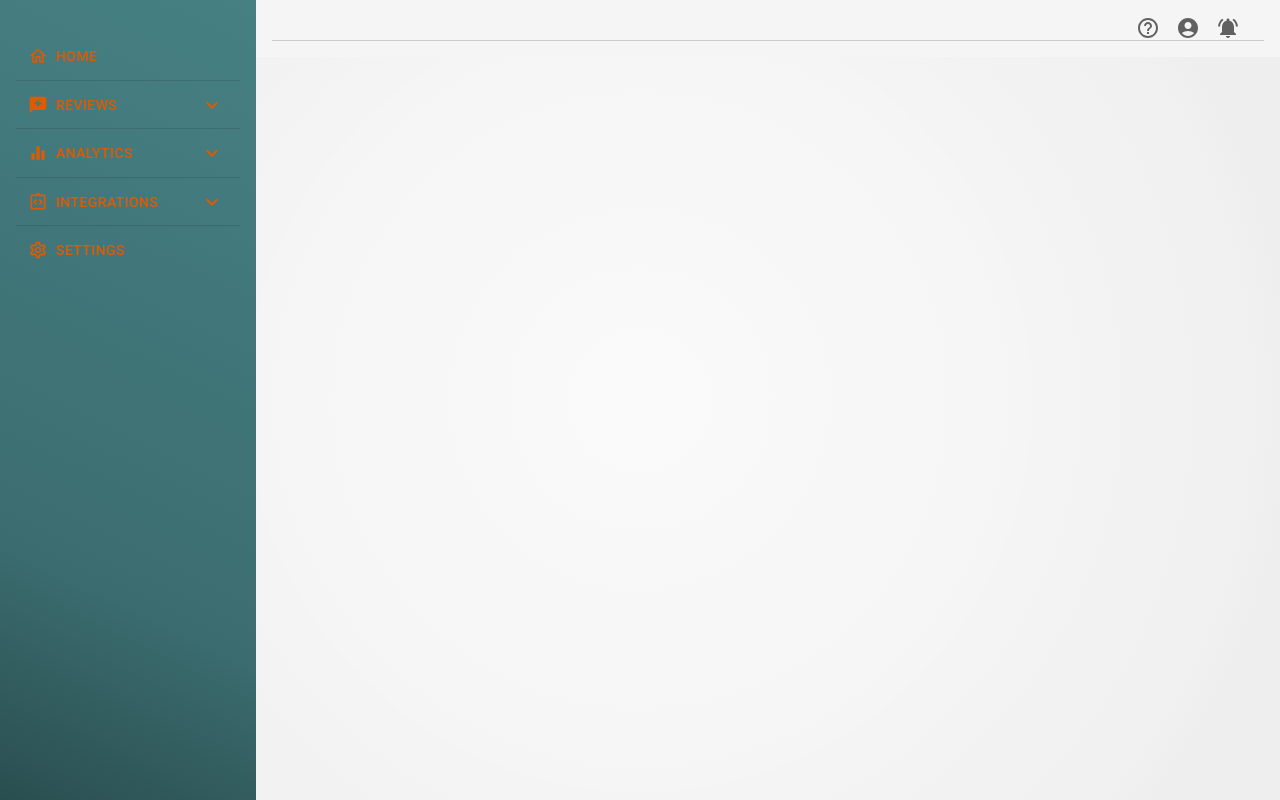
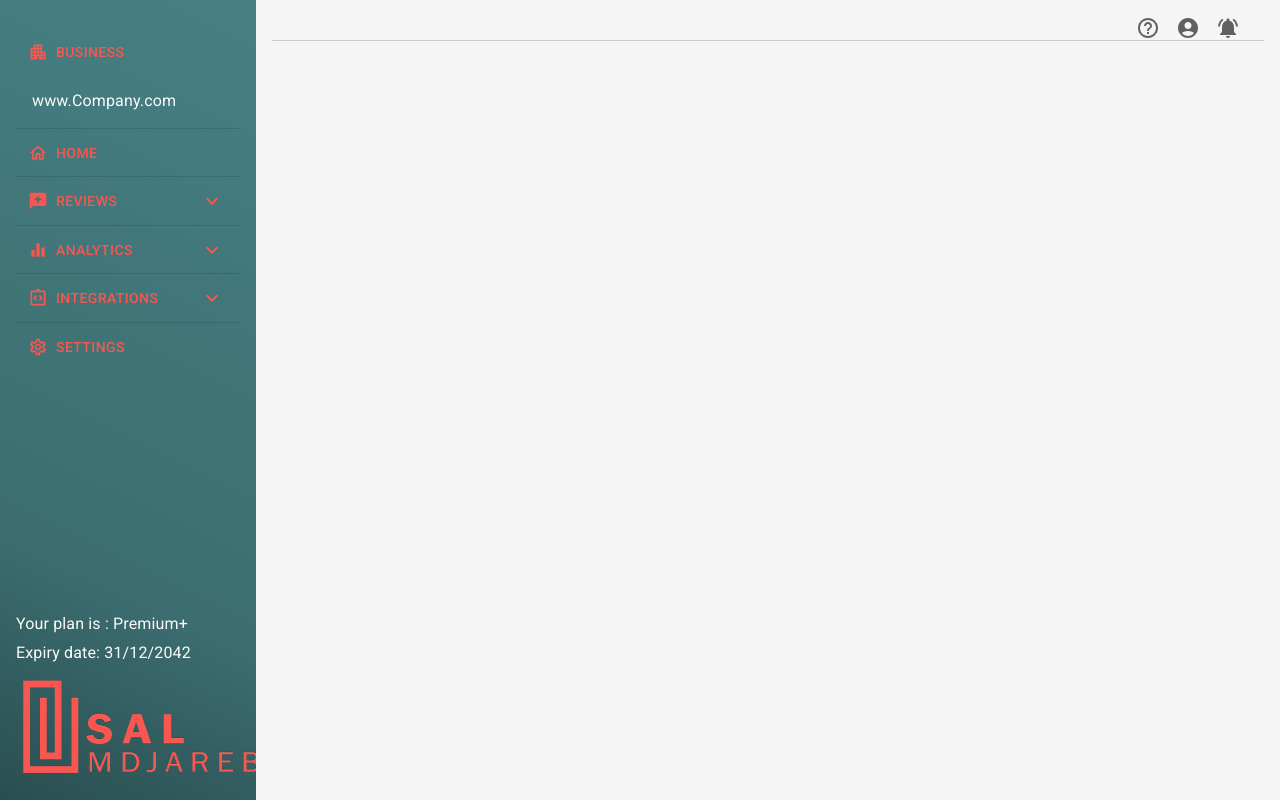
Before and after one commit to BahaniBillel/salmdjareb, a React (Create React App) app: page /dashboard/1 in a window 1280 px wide. Built offline with nearby package versions, Linux system fonts and the light colour scheme.

Commit message:
fixing dashboard

```diff
--- a/package.json
+++ b/package.json
@@ -8,11 +8,13 @@
     "@material-ui/core": "^4.12.3",
     "@material-ui/icons": "^4.11.2",
     "@mui/icons-material": "^5.4.2",
+    "@mui/lab": "^5.0.0-alpha.75",
     "@mui/material": "^5.3.1",
     "@testing-library/jest-dom": "^5.16.1",
     "@testing-library/react": "^12.1.2",
     "@testing-library/user-event": "^13.5.0",
     "chart.js": "^3.7.1",
+    "faker": "^6.6.6",
     "firebase": "^9.6.10",
     "framer-motion": "^6.2.8",
     "gsap": "^3.9.1",
@@ -52,6 +54,7 @@
     ]
   },
   "devDependencies": {
+    "@faker-js/faker": "^6.1.1",
     "gh-pages": "^3.2.3"
   }
 }
--- a/src/components/Drawer.jsx
+++ b/src/components/Drawer.jsx
@@ -1,4 +1,4 @@
-import React, { useEffect, useState } from "react";
+import React, { useEffect, useState } from 'react';
 import {
   Container,
   makeStyles,
@@ -9,46 +9,49 @@ import {
   ListItemText,
   ListItem,
   Button,
-} from "@material-ui/core";
-import LanguageIcon from "@mui/icons-material/Language";
-import CssBaseline from "@mui/material/CssBaseline";
-import HomeOutlinedIcon from "@mui/icons-material/HomeOutlined";
-import ReviewsIcon from "@mui/icons-material/Reviews";
-import { useParams } from "react-router-dom";
-import Accordion from "@mui/material/Accordion";
-import AccordionDetails from "@mui/material/AccordionDetails";
-import AccordionSummary from "@mui/material/AccordionSummary";
-import ExpandMoreIcon from "@mui/icons-material/ExpandMore";
+} from '@material-ui/core';
+import LanguageIcon from '@mui/icons-material/Language';
+import CssBaseline from '@mui/material/CssBaseline';
+import HomeOutlinedIcon from '@mui/icons-material/HomeOutlined';
+import ReviewsIcon from '@mui/icons-material/Reviews';
+import { useParams } from 'react-router-dom';
+import Accordion from '@mui/material/Accordion';
+import AccordionDetails from '@mui/material/AccordionDetails';
+import AccordionSummary from '@mui/material/AccordionSummary';
+import ExpandMoreIcon from '@mui/icons-material/ExpandMore';
 import IntegrationInstructionsOutlinedIcon from '@mui/icons-material/IntegrationInstructionsOutlined';
 import EqualizerOutlinedIcon from '@mui/icons-material/EqualizerOutlined';
 import SettingsOutlinedIcon from '@mui/icons-material/SettingsOutlined';
-import Divider from "@mui/material/Divider";
+import ApartmentOutlinedIcon from '@mui/icons-material/ApartmentOutlined';
+import Divider from '@mui/material/Divider';
+import Logo from '../images/logoH.png';
 
 const useStyles = makeStyles((theme) => ({
-    sidemenu: {
-      width: "20%",
-      height:"100vh",
-      padding: "1rem",
-      overflow: "hidden",
+  sidemenu: {
+    width: '20%',
+    height: '100vh',
+    padding: '1rem',
+    overflow: 'hidden',
     //   backgroundColor: "#eee",
-      background: "rgb(70,128,131)",
-      background:
-        "linear-gradient(206deg, rgba(70,128,131,1) 0%, rgba(60,110,113,1) 70%, rgba(42,78,80,1) 100%)",
-      display:"flex",
-      flexDirection:"column",
-      justifyContent:"space-btween",
-      alignItems:"space-between",
-    },
+    background: 'rgb(70,128,131)',
+    background:
+      'linear-gradient(206deg, rgba(70,128,131,1) 0%, rgba(60,110,113,1) 70%, rgba(42,78,80,1) 100%)',
+    display: 'flex',
+    flexDirection: 'column',
+    justifyContent: 'space-between',
+    alignItems: 'flex-start',
+  },
   InnerSideMenu: {
     // backgroundColor: "#fff",
-    borderRadius: "5px",
-    padding: "1rem 0",
-    [theme.breakpoints.down("sm")]: {},
+    borderRadius: '5px',
+    padding: '1rem 0',
+    overflow: 'hidden',
+    [theme.breakpoints.down('sm')]: {},
   },
   accordion: {},
 }));
 
-const Drawer = ({Click}) => {
+const Drawer = ({ Click }) => {
   const classes = useStyles();
 
   return (
@@ -56,36 +59,52 @@ const Drawer = ({Click}) => {
       <CssBaseline />
 
       <Container className={classes.InnerSideMenu}>
-      <Accordion
+        <Button
+          variant="outlined"
+          startIcon={<ApartmentOutlinedIcon />}
+          style={{ border: 'none', color: '#f9564f', padding: '.5rem 1rem' }}
+          gutterBottom
+        >
+          Business
+        </Button>
+        <Typography
+          variant="body1"
+          component="div"
+          style={{ color: '#fafafa', padding: ' 1rem' }}
+        >
+          www.Company.com
+        </Typography>
+
+        <Accordion
           className={classes.accordion}
-          sx={{ backgroundColor: "transparent", border: "none" }}
+          sx={{ backgroundColor: 'transparent', border: 'none' }}
           elevation={0}
         >
-          <AccordionSummary >
+          <AccordionSummary>
             <Button
               variant="outlined"
-              startIcon={<HomeOutlinedIcon  />}
-              style={{ border: "none", color: "#e05a00", padding: "0" }}
+              startIcon={<HomeOutlinedIcon />}
+              style={{ border: 'none', color: '#f9564f', padding: '0' }}
               gutterBottom
               href="/"
-
             >
               Home
             </Button>
           </AccordionSummary>
-
         </Accordion>
 
         <Accordion
           className={classes.accordion}
-          sx={{ backgroundColor: "transparent", border: "none" }}
+          sx={{ backgroundColor: 'transparent', border: 'none' }}
           elevation={0}
         >
-          <AccordionSummary expandIcon={<ExpandMoreIcon style={{ color: "#e05a00" }} />}>
+          <AccordionSummary
+            expandIcon={<ExpandMoreIcon style={{ color: '#f9564f' }} />}
+          >
             <Button
               variant="outlined"
-              startIcon={<ReviewsIcon  />}
-              style={{ border: "none", color: "#e05a00", padding: "0" }}
+              startIcon={<ReviewsIcon />}
+              style={{ border: 'none', color: '#f9564f', padding: '0' }}
               gutterBottom
             >
               Reviews
@@ -94,37 +113,35 @@ const Drawer = ({Click}) => {
           <AccordionDetails>
             <List
               style={{
-                textDecoration: "none,",
-                listStyleType: "none",
-                paddingLeft: "1.5rem",
-                paddingTop: "0",
-                color:"#eee",
-                fontWeight:'300'
+                textDecoration: 'none,',
+                listStyleType: 'none',
+                paddingLeft: '1.5rem',
+                paddingTop: '0',
+                color: '#eee',
+                fontWeight: '300',
               }}
             >
-              <ListItem style={{cursor:"pointer"}} onClick={Click} >
+              <ListItem style={{ cursor: 'pointer' }} onClick={Click}>
                 Service reviews
               </ListItem>
-              <ListItem style={{cursor:"pointer"}}>
-                Product reviews
-              </ListItem>
-              <ListItem style={{cursor:"pointer"}}>
-                Review Insights
-              </ListItem>
+              <ListItem style={{ cursor: 'pointer' }}>Product reviews</ListItem>
+              <ListItem style={{ cursor: 'pointer' }}>Review Insights</ListItem>
             </List>
           </AccordionDetails>
         </Accordion>
 
         <Accordion
           className={classes.accordion}
-          sx={{ backgroundColor: "transparent", border: "none" }}
+          sx={{ backgroundColor: 'transparent', border: 'none' }}
           elevation={0}
         >
-          <AccordionSummary expandIcon={<ExpandMoreIcon style={{ color: "#e05a00" }} />}>
+          <AccordionSummary
+            expandIcon={<ExpandMoreIcon style={{ color: '#f9564f' }} />}
+          >
             <Button
               variant="outlined"
-              startIcon={<EqualizerOutlinedIcon  />}
-              style={{ border: "none", color: "#e05a00", padding: "0" }}
+              startIcon={<EqualizerOutlinedIcon />}
+              style={{ border: 'none', color: '#f9564f', padding: '0' }}
               gutterBottom
             >
               Analytics
@@ -133,44 +150,35 @@ const Drawer = ({Click}) => {
           <AccordionDetails>
             <List
               style={{
-                textDecoration: "none,",
-                listStyleType: "none",
-                paddingLeft: "1.5rem",
-                paddingTop: "0",
-                color:"#eee",
-                fontWeight:'300'
+                textDecoration: 'none,',
+                listStyleType: 'none',
+                paddingLeft: '1.5rem',
+                paddingTop: '0',
+                color: '#eee',
+                fontWeight: '300',
               }}
             >
-              <ListItem style={{cursor:"pointer"}}>
-                Overview
-              </ListItem>
-              <ListItem style={{cursor:"pointer"}}>
-                Reviews ratings
-              </ListItem>
-              <ListItem style={{cursor:"pointer"}}>
-                Organic reach
-              </ListItem>
-              <ListItem style={{cursor:"pointer"}}>
-                Helpers
-              </ListItem>
-              <ListItem style={{cursor:"pointer"}}>
-                Benchmark
-              </ListItem>
-
+              <ListItem style={{ cursor: 'pointer' }}>Overview</ListItem>
+              <ListItem style={{ cursor: 'pointer' }}>Reviews ratings</ListItem>
+              <ListItem style={{ cursor: 'pointer' }}>Organic reach</ListItem>
+              <ListItem style={{ cursor: 'pointer' }}>Replies</ListItem>
+              <ListItem style={{ cursor: 'pointer' }}>Benchmark</ListItem>
             </List>
           </AccordionDetails>
         </Accordion>
 
         <Accordion
           className={classes.accordion}
-          sx={{ backgroundColor: "transparent", border: "none" }}
+          sx={{ backgroundColor: 'transparent', border: 'none' }}
           elevation={0}
         >
-          <AccordionSummary expandIcon={<ExpandMoreIcon style={{ color: "#e05a00" }} />}>
+          <AccordionSummary
+            expandIcon={<ExpandMoreIcon style={{ color: '#f9564f' }} />}
+          >
             <Button
               variant="outlined"
-              startIcon={<IntegrationInstructionsOutlinedIcon  />}
-              style={{ border: "none", color: "#e05a00", padding: "0" }}
+              startIcon={<IntegrationInstructionsOutlinedIcon />}
+              style={{ border: 'none', color: '#f9564f', padding: '0' }}
               gutterBottom
             >
               Integrations
@@ -179,54 +187,63 @@ const Drawer = ({Click}) => {
           <AccordionDetails>
             <List
               style={{
-                textDecoration: "none,",
-                listStyleType: "none",
-                paddingLeft: "1.5rem",
-                paddingTop: "0",
-                color:"#eee",
-                fontWeight:'300'
+                textDecoration: 'none,',
+                listStyleType: 'none',
+                paddingLeft: '1.5rem',
+                paddingTop: '0',
+                color: '#eee',
+                fontWeight: '300',
               }}
             >
-              <ListItem style={{cursor:"pointer"}}>
-                Overview
-              </ListItem>
-              <ListItem style={{cursor:"pointer"}}>
-                Website
-              </ListItem>
-              <ListItem style={{cursor:"pointer"}}>
-                YouTube
-              </ListItem>
-              <ListItem style={{cursor:"pointer"}}>
-                Facebook
-              </ListItem>
-              <ListItem style={{cursor:"pointer"}}>
-                Instagram
-              </ListItem>
-
+              <ListItem style={{ cursor: 'pointer' }}>Overview</ListItem>
+              <ListItem style={{ cursor: 'pointer' }}>Website</ListItem>
+              <ListItem style={{ cursor: 'pointer' }}>YouTube</ListItem>
+              <ListItem style={{ cursor: 'pointer' }}>Facebook</ListItem>
+              <ListItem style={{ cursor: 'pointer' }}>Instagram</ListItem>
             </List>
           </AccordionDetails>
         </Accordion>
 
-
         <Accordion
           className={classes.accordion}
-          sx={{ backgroundColor: "transparent", border: "none" }}
+          sx={{ backgroundColor: 'transparent', border: 'none' }}
           elevation={0}
         >
-          <AccordionSummary >
+          <AccordionSummary>
             <Button
               variant="outlined"
-              startIcon={<SettingsOutlinedIcon  />}
-              style={{ border: "none", color: "#e05a00", padding: "0" }}
+              startIcon={<SettingsOutlinedIcon />}
+              style={{ border: 'none', color: '#f9564f', padding: '0' }}
               gutterBottom
             >
               Settings
             </Button>
           </AccordionSummary>
+        </Accordion>
+      </Container>
 
-        </Accordion>
+      <Box>
+        <Typography
+          variant="body1"
+          component="div"
+          style={{ color: '#fafafa' }}
+          gutterBottom
+        >
+          Your plan is : Premium+
+        </Typography>
 
-      </Container>
+        <Typography
+          variant="body1"
+          component="div"
+          style={{ color: '#fafafa' }}
+          gutterBottom
+        >
+          Expiry date: 31/12/2042
+        </Typography>
+        <Box>
+          <img src={Logo} alt="" />
+        </Box>
+      </Box>
     </Box>
   );
 };
--- /dev/null
+++ b/src/components/LineChart.jsx
@@ -0,0 +1,66 @@
+import React from 'react';
+import {
+  Container,
+  makeStyles,
+  Box,
+  Typography,
+  CardMedia,
+  List,
+  ListItemText,
+  ListItem,
+  Button,
+} from '@material-ui/core';
+import { Doughnut } from 'react-chartjs-2';
+import { Chart as ChartJS, ArcElement, Tooltip, Legend } from 'chart.js';
+
+ChartJS.register(ArcElement, Tooltip, Legend);
+
+const data = {
+  labels: ['Red', 'Blue', 'Yellow', 'Green', 'Purple', 'Orange'],
+  datasets: [
+    {
+      label: '# of Votes',
+      data: [12, 19, 3, 5, 2, 3],
+      backgroundColor: [
+        'rgba(255, 99, 132, 0.2)',
+        'rgba(54, 162, 235, 0.2)',
+        'rgba(255, 206, 86, 0.2)',
+        'rgba(75, 192, 192, 0.2)',
+        'rgba(153, 102, 255, 0.2)',
+        'rgba(255, 159, 64, 0.2)',
+      ],
+      borderColor: [
+        'rgba(255, 99, 132, 1)',
+        'rgba(54, 162, 235, 1)',
+        'rgba(255, 206, 86, 1)',
+        'rgba(75, 192, 192, 1)',
+        'rgba(153, 102, 255, 1)',
+        'rgba(255, 159, 64, 1)',
+      ],
+      borderWidth: 1,
+    },
+  ],
+};
+
+const useStyles = makeStyles((theme) => ({
+  figure: {
+    Height: '100%',
+    height: '100%',
+  },
+}));
+
+const LineChart = () => {
+  const classes = useStyles();
+  return (
+    <div className={classes.figure}>
+      <Doughnut
+        data={data}
+        width={300}
+        height={300}
+        options={{ maintainAspectRatio: false }}
+      />
+    </div>
+  );
+};
+
+export default LineChart;
--- a/src/components/Navigation.jsx
+++ b/src/components/Navigation.jsx
@@ -1,88 +1,88 @@
-import React, { useEffect, useState } from "react";
-import Logo from "../images/logoH.png";
-import { Box, makeStyles } from "@material-ui/core";
-import { Link } from "react-router-dom";
-import MenuIcon from "@mui/icons-material/Menu";
-import MobileMenu from "./MobileMenu";
-import CloseIcon from "@mui/icons-material/Close";
-import { motion } from "framer-motion";
+import React, { useEffect, useState } from 'react';
+import Logo from '../images/logoH.png';
+import { Box, makeStyles } from '@material-ui/core';
+import { Link } from 'react-router-dom';
+import MenuIcon from '@mui/icons-material/Menu';
+import MobileMenu from './MobileMenu';
+import CloseIcon from '@mui/icons-material/Close';
+import { motion } from 'framer-motion';
 
 const useStyles = makeStyles((theme) => ({
   nav: {
-    position: "static",
-    top: "0",
+    position: 'static',
+    top: '0',
     // width: "100%",
     // maxHeight:"3vh",
-    transition: "1s",
-    zIndex: "100",
-    background: "rgb(70,128,131)",
+    transition: '1s',
+    zIndex: '100',
+    background: 'rgb(70,128,131)',
     background:
-      "linear-gradient(206deg, rgba(70,128,131,1) 0%, rgba(60,110,113,1) 70%, rgba(42,78,80,1) 100%)",
-    display: "flex",
-    flexDirection: "row",
-    flexWrap: "nowrap",
-    flexShrink: "1",
-    alignItems: "center",
-    justifyContent: "space-around",
-    padding: "1rem 0rem",
-    [theme.breakpoints.down("sm")]: {
-      padding: ".5rem 2rem",
-      flexDirection: "row",
-      justifyContent: "space-between",
-      alignItems: "center",
-      width: "auto",
+      'linear-gradient(206deg, rgba(70,128,131,1) 0%, rgba(60,110,113,1) 70%, rgba(42,78,80,1) 100%)',
+    display: 'flex',
+    flexDirection: 'row',
+    flexWrap: 'nowrap',
+    flexShrink: '1',
+    alignItems: 'center',
+    justifyContent: 'space-around',
+    padding: '1rem 0rem',
+    [theme.breakpoints.down('sm')]: {
+      padding: '.5rem 2rem',
+      flexDirection: 'row',
+      justifyContent: 'space-between',
+      alignItems: 'center',
+      width: 'auto',
     },
   },
   shrinkNav: {
-    display: "flex",
-    flexDirection: "row",
-    flexWrap: "nowrap",
-    flexShrink: "1",
-    alignItems: "center",
-    justifyContent: "space-around",
-    padding: "1rem 0",
-    backgroundColor: "#fff",
-    position: "fixed",
-    top: "0",
-    width: "100%",
-    transition: "1s",
-    zIndex: "100",
+    display: 'flex',
+    flexDirection: 'row',
+    flexWrap: 'nowrap',
+    flexShrink: '1',
+    alignItems: 'center',
+    justifyContent: 'space-around',
+    padding: '1rem 0',
+    backgroundColor: '#fff',
+    position: 'fixed',
+    top: '0',
+    width: '100%',
+    transition: '1s',
+    zIndex: '100',
     opacity: 0.6,
   },
   logoBox: {},
   logo: {
-    transition: "0.4s ease-in",
+    transition: '0.4s ease-in',
   },
   logoOnScroll: {
     // objectFit: 'scale-down',
-    height: "50px",
-    transition: ".4s ease-in",
+    height: '50px',
+    transition: '.4s ease-in',
   },
   buttons: {
-    display: "flex",
-    flexDirection: "row",
-    flexWrap: "nowrap",
-    flexShrink: "1",
-    alignItems: "center",
-    justifyContent: "flex-start",
-    color: "#f9564f",
-    [theme.breakpoints.down("sm")]: {
+    display: 'flex',
+    flexDirection: 'row',
+    flexWrap: 'nowrap',
+    flexShrink: '1',
+    alignItems: 'center',
+    justifyContent: 'flex-start',
+    color: '#f9564f',
+    [theme.breakpoints.down('sm')]: {
       // display: 'none',
       // flexDirection: 'column',
     },
   },
 
   navItem: {
-    color: "#ccc",
+    color: '#ccc',
   },
   burgerMenu: {
     zIndex: 1000,
-    cursor: "pointer",
-    "& svg": {
-      fontSize: "2.5rem",
-      color: "#e05a00",
+    cursor: 'pointer',
+    '& svg': {
+      fontSize: '2.5rem',
+      color: '#f9564f',
     },
-    [theme.breakpoints.up("sm")]: {},
+    [theme.breakpoints.up('sm')]: {},
   },
 }));
 
@@ -91,12 +91,8 @@ const Navigation = () => {
   const [menu, setMenu] = useState(false);
   const [nav, setNav] = useState(false);
 
-
-
   const HandleClick = () => {
     setMenu(!menu);
-
-
   };
 
   const ShrinkNav = () => {
@@ -107,12 +103,9 @@ const Navigation = () => {
     }
   };
 
-  window.addEventListener("scroll", ShrinkNav);
-
+  window.addEventListener('scroll', ShrinkNav);
 
   // Animating mobile menu
-
-
 
   return (
     <>
@@ -123,7 +116,7 @@ const Navigation = () => {
         onScroll={ShrinkNav}
       >
         <Link to="/">
-          <div className={classes.logoBox} >
+          <div className={classes.logoBox}>
             <img
               src={Logo}
               alt="sal mdjareb logo"
@@ -144,9 +137,7 @@ const Navigation = () => {
           </Box>
         </Box>
 
-
-        {menu ? <MobileMenu CloseMobileMenu={()=>setMenu(false)}  /> : null}
-
+        {menu ? <MobileMenu CloseMobileMenu={() => setMenu(false)} /> : null}
       </Box>
     </>
   );
--- a/src/components/ServicesReviews.jsx
+++ b/src/components/ServicesReviews.jsx
@@ -1,105 +1,64 @@
+import * as React from 'react';
+import Box from '@mui/material/Box';
 import { styled } from '@mui/material/styles';
 import Paper from '@mui/material/Paper';
-import React, { useEffect, useState } from "react";
+import Masonry from '@mui/lab/Masonry';
+import LineChart from '../components/LineChart';
+
 import {
   Container,
   makeStyles,
-  Box,
   Typography,
   CardMedia,
   List,
   ListItemText,
   ListItem,
   Button,
-} from "@material-ui/core";
-
-import CssBaseline from "@mui/material/CssBaseline";
-
-import Chart from '../images/chart_bar.PNG';
-import { useParams } from "react-router-dom";
-import { grey,teal } from "@material-ui/core/colors";
-import {Doughnut} from 'react-chartjs-2';
-import { Chart as ChartJS, ArcElement, Tooltip, Legend } from 'chart.js';
-
-
-
+} from '@material-ui/core';
 
 const useStyles = makeStyles((theme) => ({
-
-    servicesReviews:{
-        width:"100%",
-        height:"100%",
-        backgroundColor:"#fff",
-
+  servicesReviews: {
+    width: '100%',
+    height: 'max-content',
+    backgroundColor: '#fff',
   },
-
-    figure:{
-        Height:"70%"
-    }
-
-
-
 }));
 
+const heights = [150, 30, 90, 70, 90, 100, 150, 30, 50, 80];
 
 const Item = styled(Paper)(({ theme }) => ({
   backgroundColor: theme.palette.mode === 'dark' ? '#1A2027' : '#fff',
   ...theme.typography.body2,
-    padding: theme.spacing(1),
+  padding: theme.spacing(0.5),
   textAlign: 'center',
   color: theme.palette.text.secondary,
 }));
-
-
-  ChartJS.register(ArcElement, Tooltip, Legend);
-
-  const data = {
-    labels: ['Red', 'Blue', 'Yellow', 'Green', 'Purple', 'Orange'],
-    datasets: [
-      {
-        label: '# of Votes',
-        data: [12, 19, 3, 5, 2, 3],
-        backgroundColor: [
-          'rgba(255, 99, 132, 0.2)',
-          'rgba(54, 162, 235, 0.2)',
-          'rgba(255, 206, 86, 0.2)',
-          'rgba(75, 192, 192, 0.2)',
-          'rgba(153, 102, 255, 0.2)',
-          'rgba(255, 159, 64, 0.2)',
-        ],
-        borderColor: [
-          'rgba(255, 99, 132, 1)',
-          'rgba(54, 162, 235, 1)',
-          'rgba(255, 206, 86, 1)',
-          'rgba(75, 192, 192, 1)',
-          'rgba(153, 102, 255, 1)',
-          'rgba(255, 159, 64, 1)',
-        ],
-        borderWidth: 1,
-      },
-    ],
-  };
 
 const ServicesReviews = () => {
   const classes = useStyles();
 
   return (
-    <Box sx={{ width: 1 }} className={classes.servicesReviews}>
-      <Box display="grid" gridTemplateColumns="repeat(12, 1fr)" gap={2}>
-        <Box gridColumn="span 6"  className={classes.figure}>
-        <Doughnut data={data} style={{ objectFit:"scale-down"}} />
-        </Box>
-        <Box gridColumn="span 6" style={{border:"1px solid #616161"}} >
-        <Doughnut data={data} style={{ objectFit:"scale-down"}} />
-        </Box>
-        <Box gridColumn="span 6" style={{border:"1px solid #616161"}}>
-        <Doughnut data={data} style={{ objectFit:"scale-down"}} />
-        </Box>
-        <Box gridColumn="span 6" style={{border:"1px solid #616161"}}>
-        <Doughnut data={data} style={{ objectFit:"scale-down"}} />
-        </Box>
-
-      </Box>
+    <Box sx={{ width: '100%', height: '100%', padding: '1rem' }}>
+      <Masonry columns={4} spacing={2}>
+        <Item>
+          <LineChart />
+        </Item>
+        <Item>
+          <LineChart />
+        </Item>
+        <Item>
+          <LineChart />
+        </Item>
+        <Item>
+          <LineChart />
+        </Item>
+        <Item>
+          <LineChart />
+        </Item>
+        <Item>
+          <LineChart />
+        </Item>
+      </Masonry>
     </Box>
   );
 };
--- a/src/pages/Dashboard.jsx
+++ b/src/pages/Dashboard.jsx
@@ -1,4 +1,4 @@
-import React, { useEffect, useState } from "react";
+import React, { useEffect, useState } from 'react';
 import {
   Container,
   makeStyles,
@@ -7,37 +7,37 @@ import {
   CardMedia,
   ListItem,
   Button,
-} from "@material-ui/core";
+} from '@material-ui/core';
 import Drawer from '../components/Drawer';
 import CssBaseline from '@mui/material/CssBaseline';
-import { useParams} from "react-router-dom";
-import DashBoardDetailHeader from "../components/DashBoardDetailHeader";
-import ServicesReviews from "../components/ServicesReviews";
+import { useParams } from 'react-router-dom';
+import DashBoardDetailHeader from '../components/DashBoardDetailHeader';
+import ServicesReviews from '../components/ServicesReviews';
 
 const useStyles = makeStyles((theme) => ({
   dashboard: {
-    display: "flex",
-    flexFlow: "row nowrap",
-    justifyContent: "space-between",
-    alignItems: "flex-start",
-    width:"100%",
-    height:"100vh",
+    display: 'flex',
+    flexFlow: 'row nowrap',
+    justifyContent: 'space-between',
+    alignItems: 'flex-start',
+    width: '100%',
+    height: '100vh',
     // overflow:"hidden",
 
-    [theme.breakpoints.down("sm")]: {
-      width: "auto",
+    [theme.breakpoints.down('sm')]: {
+      width: 'auto',
     },
   },
 
+  detail: {
+    width: '80%',
+    height: '100vh',
+    display: 'flex',
+    flexDirection: 'column',
+    justifyContent: 'space-between',
 
-
-  detail: {
-    width:"80%",
-    // height:"100vh",
-
-    backgroundColor:"#f5f5f5",
-    padding:"1rem",
-
+    backgroundColor: '#f5f5f5',
+    padding: '1rem',
   },
 }));
 
@@ -46,30 +46,23 @@ const Dashboard = () => {
   const params = useParams();
   const pageId = params.id;
 
-  const [reviewService,setReviewService]=useState(false);
-  const [title,setTitle]=useState(false);
+  const [reviewService, setReviewService] = useState(false);
+  const [title, setTitle] = useState(false);
 
-  const Reviews=['Service reviews','Product  reviews','Review Insights'];
+  const Reviews = ['Service reviews', 'Product  reviews', 'Review Insights'];
 
-  const ShowFigures=()=>{
-    setReviewService(!reviewService)
-    setTitle('title')
-  }
+  const ShowFigures = () => {
+    setReviewService(!reviewService);
+    setTitle('title');
+  };
 
   return (
     <Box className={classes.dashboard}>
-
       <Drawer Click={ShowFigures} />
-
 
       <Box className={classes.detail}>
         <DashBoardDetailHeader title={title} />
-        {
-        reviewService?
-      <ServicesReviews/>
-      :
-      null
-      }
+        {reviewService ? <ServicesReviews /> : null}
       </Box>
     </Box>
   );
```
Also changed, not shown: src/components/MobileMenu.jsx (+17 -15 lines), src/images/trustpilot-analytics.PNG (added), 1 other file (tests, documents, lock files or other folders). Lines whose indentation alone changed are shown as unchanged.
